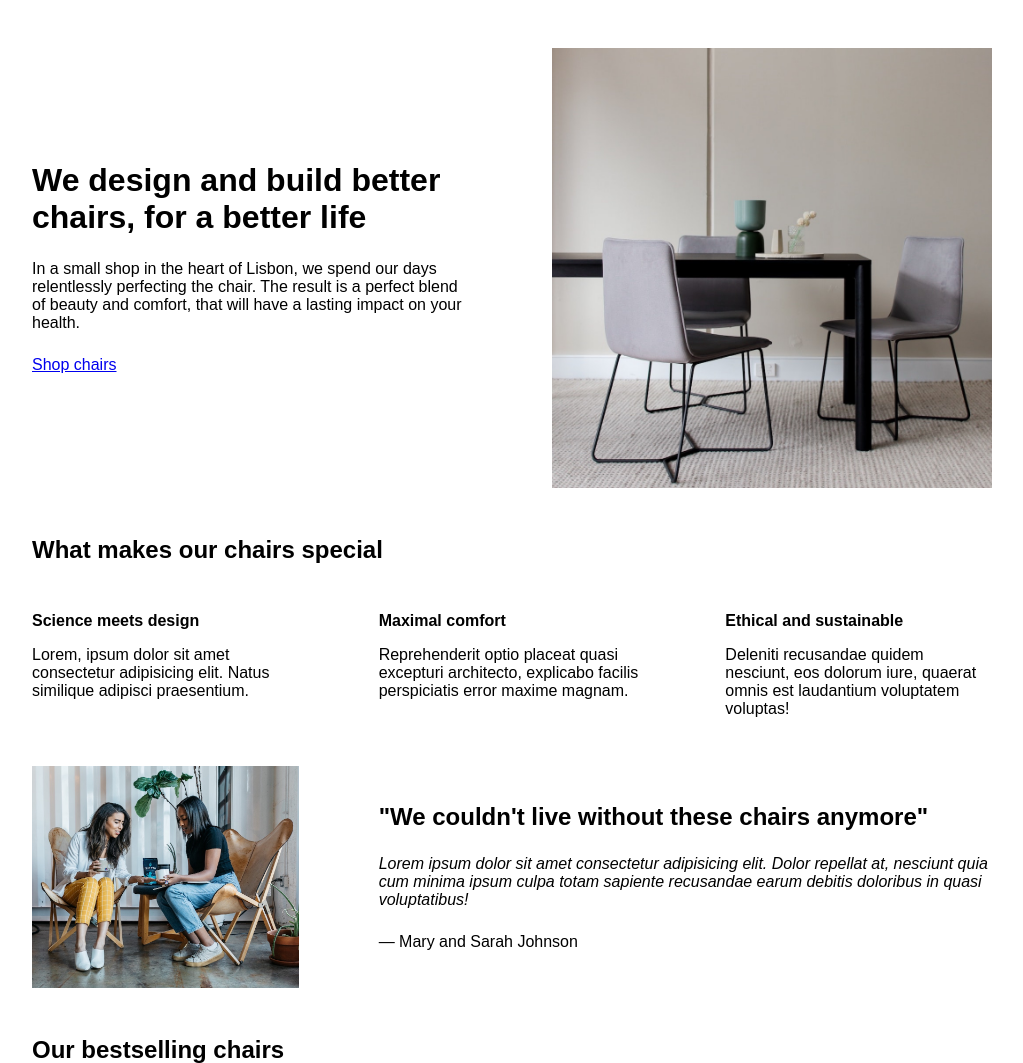
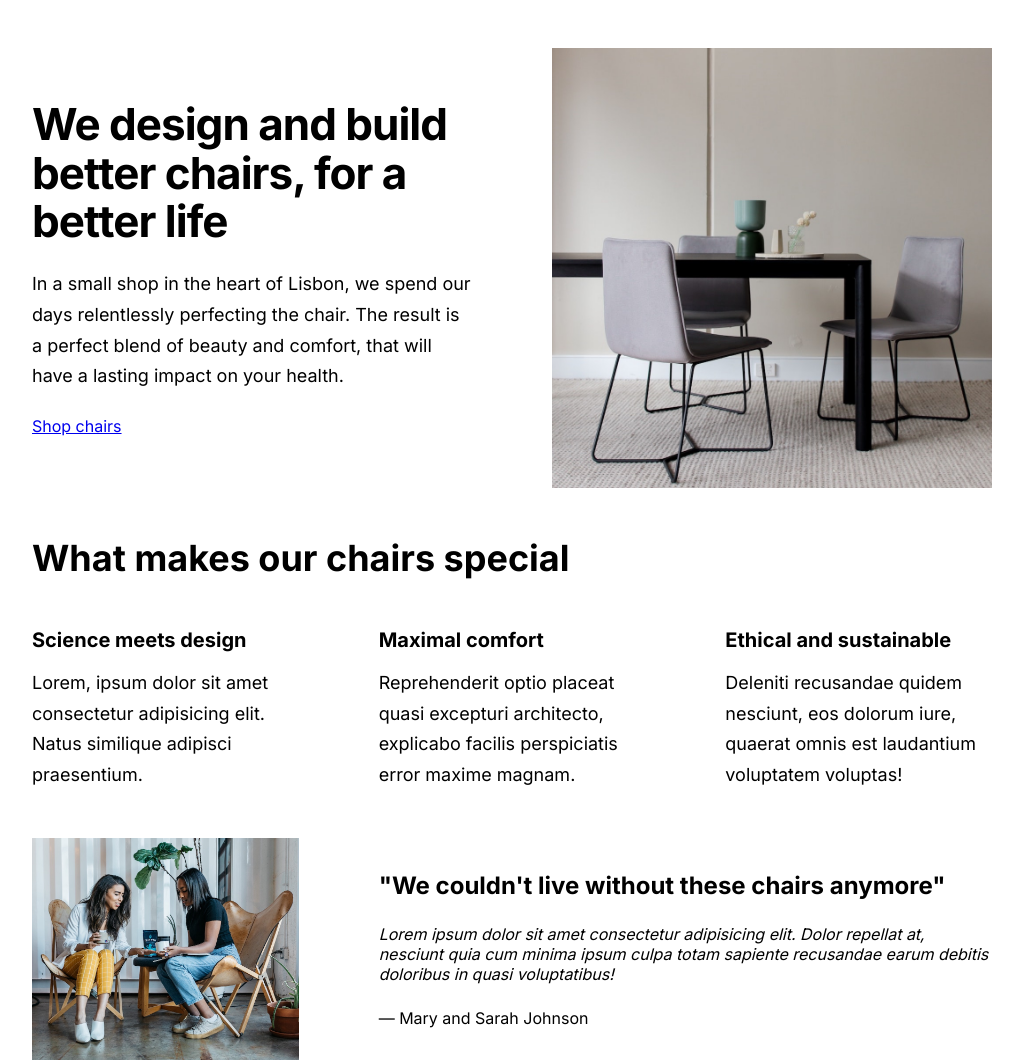
Before and after one commit to SrestMilan/ecommerce-design, a plain HTML site: page index.html in a window 1280 px wide. Shown: the top 1063 px of the page, without its empty margins (128-1151 px from the left). Drawn offline with Linux system fonts and the light colour scheme.

Commit message:
adding typography

```diff
--- a/index.html
+++ b/index.html
@@ -4,7 +4,12 @@
     <meta charset="UTF-8" />
     <meta http-equiv="X-UA-Compatible" content="IE=edge" />
     <meta name="viewport" content="width=device-width, initial-scale=1.0" />
-
+    <link rel="preconnect" href="https://fonts.googleapis.com" />
+    <link rel="preconnect" href="https://fonts.gstatic.com" crossorigin />
+    <link
+      href="https://fonts.googleapis.com/css2?family=Inter:wght@100..900&display=swap"
+      rel="stylesheet"
+    />
     <link rel="stylesheet" href="style.css" />
     <title>Lisbon Chair Shop</title>
   </head>
--- a/style.css
+++ b/style.css
@@ -16,7 +16,7 @@ FONT SIZE SYSTEM (px)
 /* GENERAL STYLES */
 /* ------------------------ */
 body {
-  font-family: sans-serif;
+  font-family: "Inter", sans-serif;
 }
 
 .container {
@@ -31,6 +31,8 @@ section {
 
 h2 {
   margin-bottom: 48px;
+  font-size: 36px;
+  letter-spacing: -0.5;
 }
 
 .grid-3-cols {
@@ -57,10 +59,15 @@ header {
 
 h1 {
   margin-bottom: 24px;
+  font-size: 44px;
+  line-height: 1.1;
+  letter-spacing: -1px;
 }
 
 .header-text {
   margin-bottom: 24px;
+  font-size: 18px;
+  line-height: 1.7;
 }
 
 img {
@@ -73,9 +80,12 @@ img {
 
 .features-title {
   margin-bottom: 16px;
+  font-size: 20px;
 }
 
 .features-text {
+  font-size: 18px;
+  line-height: 1.7;
 }
 
 /* TESTIMONIAL */
@@ -89,6 +99,7 @@ img {
 
 .testimonial-box h2 {
   margin-bottom: 24px;
+  font-size: 24px;
 }
 
 .testimonial-text {
```
